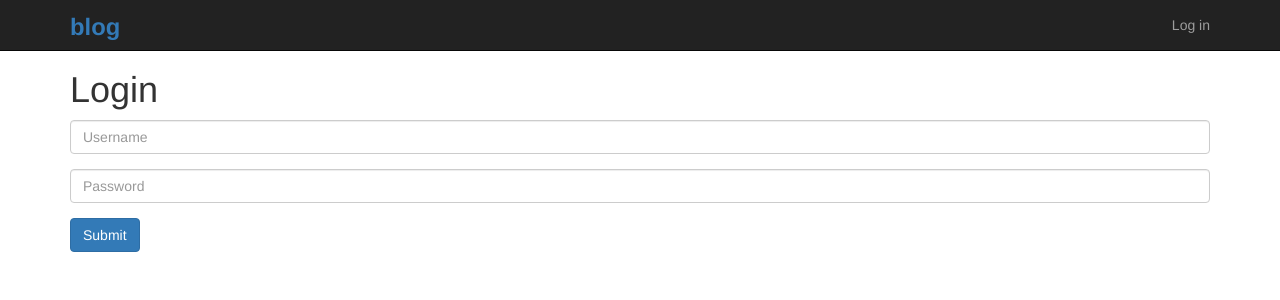
After one commit to yichenshen/blog, a PHP site: template src/application/view/login/index.php in a window 1280 px wide. The commit adds this page. Shown: the top 300 px of the page. Run offline with PHP 8.4, Linux system fonts and the light colour scheme; the template is opened without the code that fills it, so the values that code supplies are empty; some libraries are stand-ins or nearby versions.

Commit message:
Add login form view
Signed-off-by: Shen Yichen <2007.yichen@gmail.com>

```diff
--- a/src/application/view/_templates/header.php
+++ b/src/application/view/_templates/header.php
@@ -22,13 +22,13 @@
 
             <!-- Logo -->
             <div class="navbar-header">
-                <a href="<?php echo URL?>" id="logo">blog</a>
+                <a href="<?php echo URL; ?>" id="logo">blog</a>
             </div>
 
             <!-- Bar to the right -->
             <nav>
                 <ul class="nav navbar-nav navbar-right">
-                    <li><a href="#">Log in</a></li>
+                    <li><a href="<?php echo URL; ?>login">Log in</a></li>
                 </ul>
             </nav>
         </div>
--- /dev/null
+++ b/src/application/view/login/index.php
@@ -0,0 +1,19 @@
+<main>
+<div class="container">
+	<h1>Login</h1>
+	<form action="<?php echo URL; ?>login/auth" method="post">
+
+		<div class="form-group">
+	    	<label for="username" class="sr-only">Username</label>
+	    	<input type="text" name="username" class="form-control" placeholder="Username" required />
+	    </div>
+
+	    <div class="form-group">
+	    	<label for="password" class="sr-only">Password</label>
+	    	<input type="password" name="password" class="form-control" placeholder="Password" required/>
+	    </div>
+
+	    <input type="submit" class="btn btn-primary">
+	</form>
+</div>
+</main>
```
